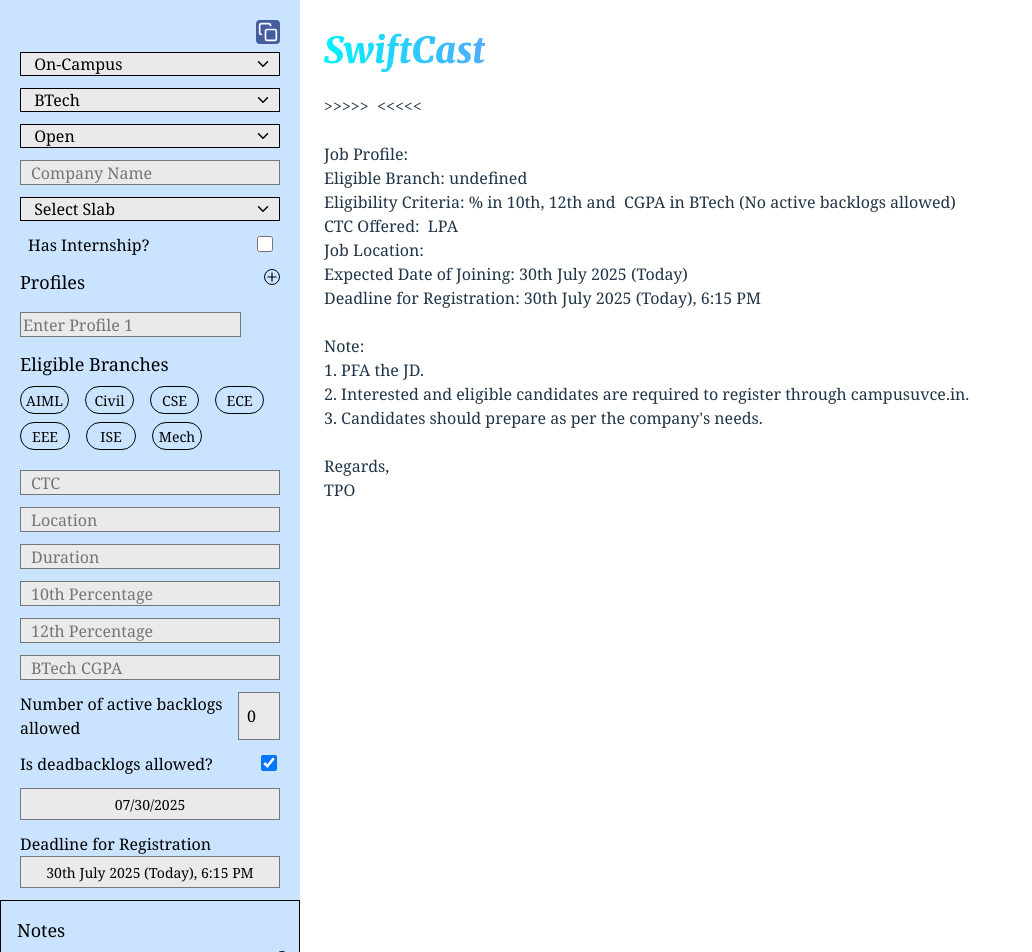
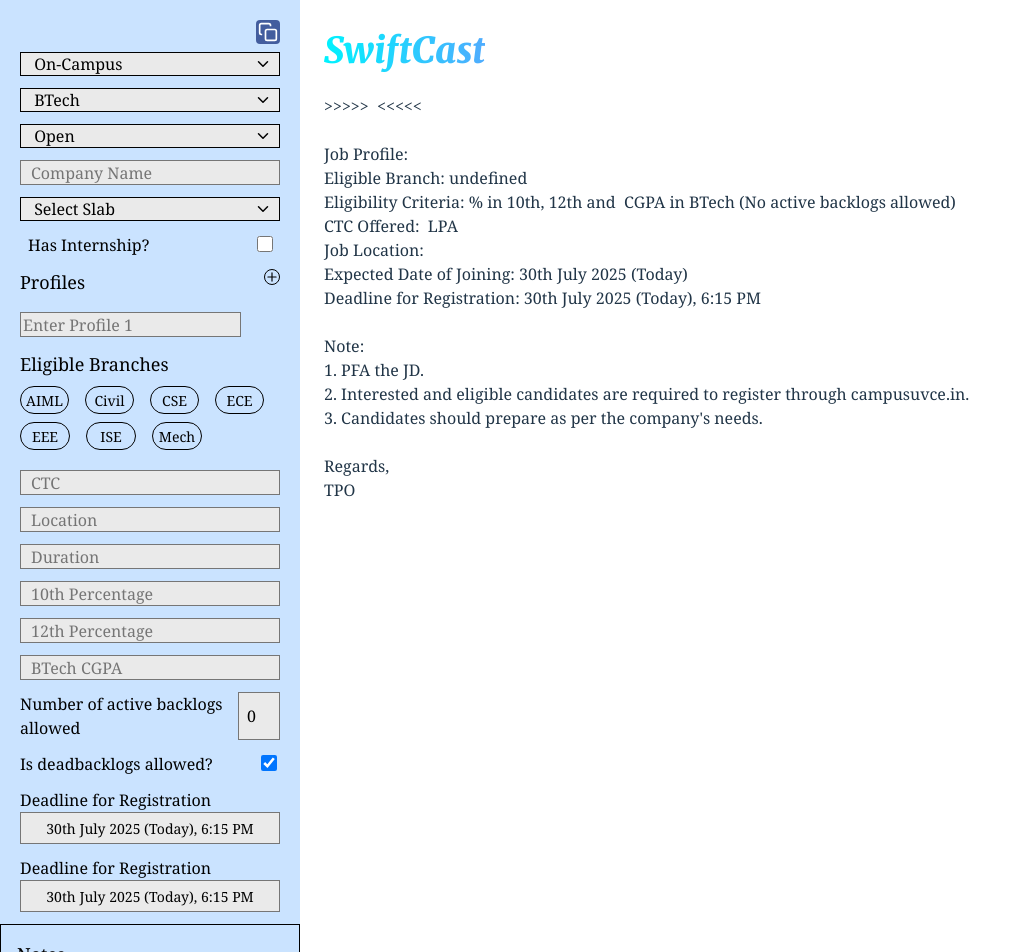
Before and after one commit to Vishnusbhat/broadcast-app, a React (Vite) app: page / in a window 1280 px wide. Shown: the top 952 px of the page, without its empty margins (0-1032 px from the left). Built offline with nearby package versions, Linux system fonts and the light colour scheme.

Commit message:
successfully saving epochs in states

```diff
--- a/src/views/commonProfileInput.jsx
+++ b/src/views/commonProfileInput.jsx
@@ -212,6 +212,8 @@
           }
         />
       </div>
+      <div className="row-3">
+        Deadline for Registration
         <DatePicker
           selected={
             openForm.expectedDateOfJoining
@@ -225,6 +227,8 @@
               null
             )
           }
+          dateFormat="Pp"
+          value={getLabel(new Date(openForm.deadlineForRegistration))}
           customInput={
             <CustomDateInput
               value={
@@ -235,6 +239,7 @@
             />
           }
         />
+      </div>
 
       <div className="row-3">
         Deadline for Registration
```
Lines whose indentation alone changed are shown as unchanged.
